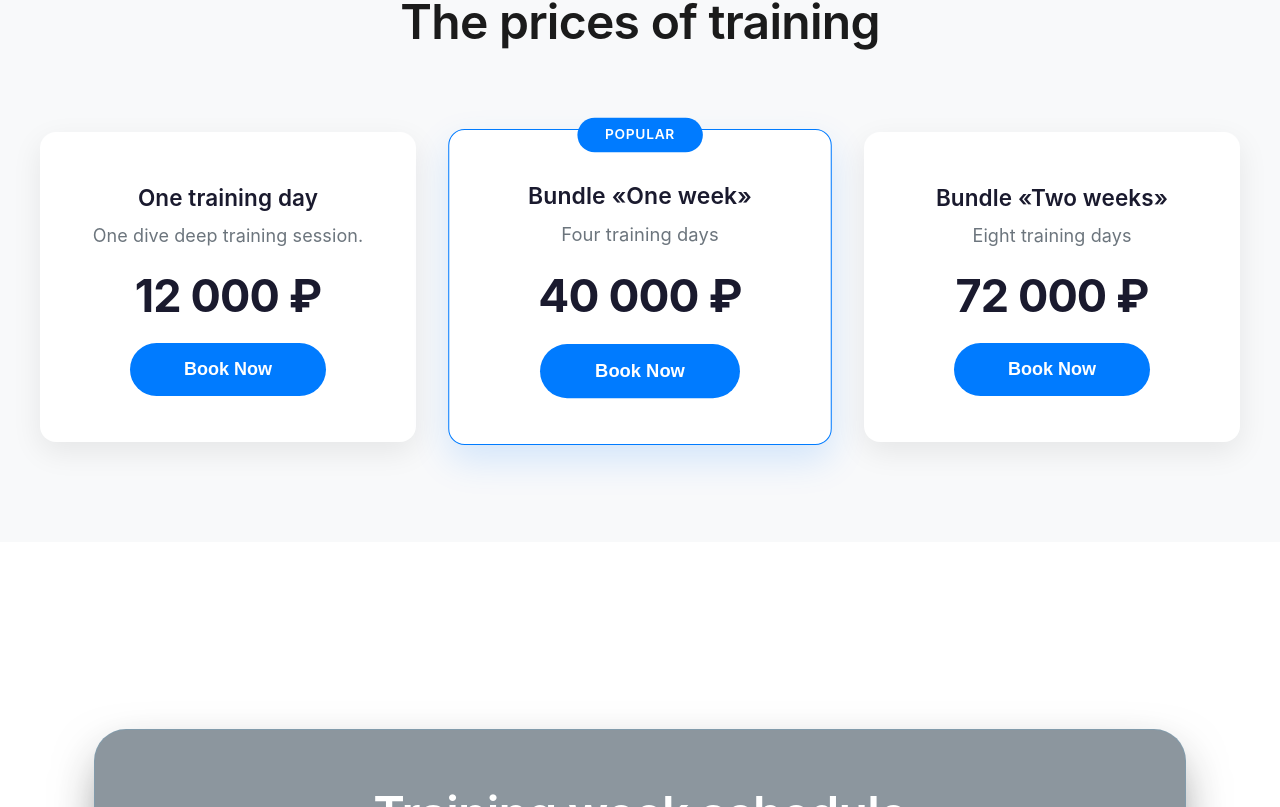
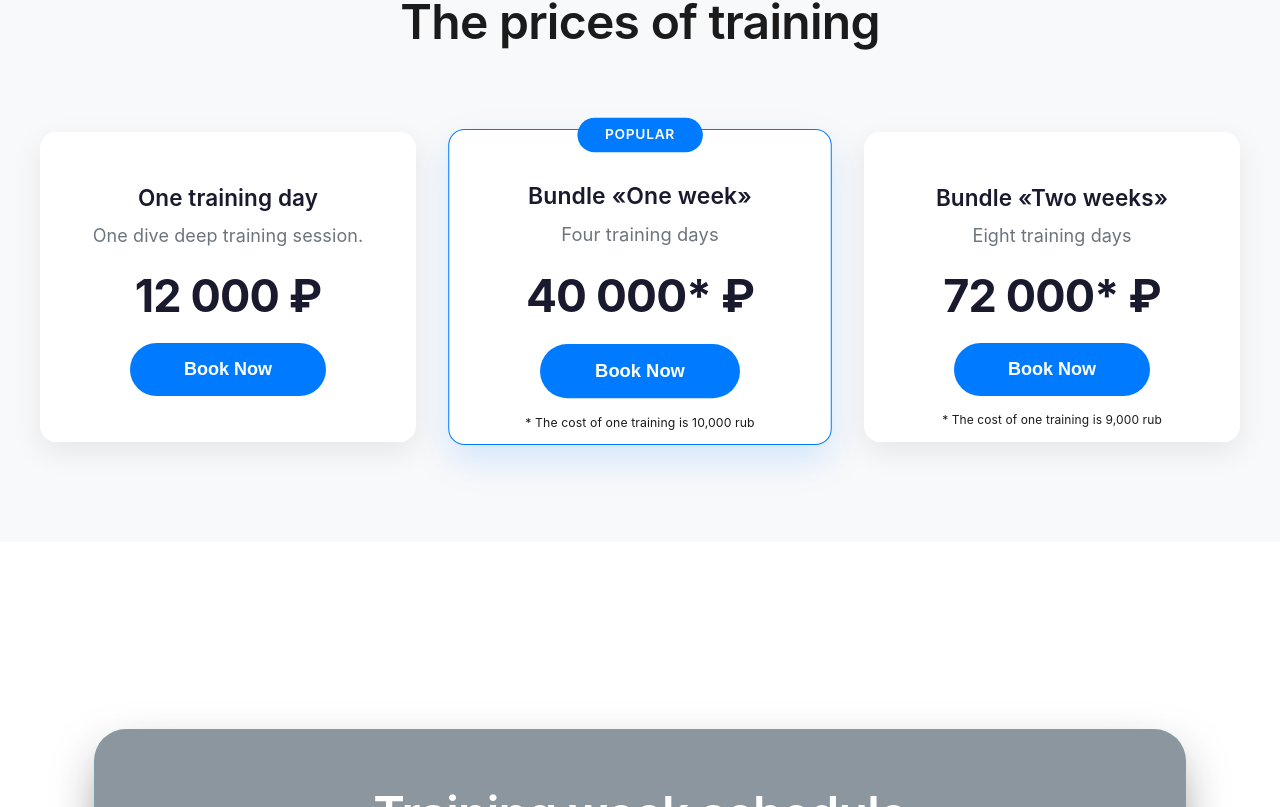
Before and after one commit to Pavel-Khokhlov/dahab_frontend, a React (Vite) app: page / in a window 1280 px wide. Shown: the part 10193-11000 px from the top of the page. Built offline with nearby package versions, Linux system fonts and the light colour scheme; the HTML template or start-up script is replaced by a standard one.

Commit message:
price card remark

```diff
--- a/src/sections/PriceNew/PricingSection.scss
+++ b/src/sections/PriceNew/PricingSection.scss
@@ -46,6 +46,7 @@ $transition: all 0.3s ease;
 }
 
 .pricing-card {
+  position: relative;
   background: $card-bg;
   border-radius: $border-radius;
   padding: 2.5rem 2rem;
@@ -136,6 +137,15 @@ $transition: all 0.3s ease;
       transform: scale(1.02);
     }
   }
+  &__mark {
+    position: absolute;
+    bottom: 10px;
+    left: 50%;
+    width: 100%;
+    transform: translateX(-50%);
+    font-size: 12px;
+    color: var(--primary-black);
+  }
 }
 
 // Responsive adjustments
--- a/src/sections/PriceNew/index.tsx
+++ b/src/sections/PriceNew/index.tsx
@@ -30,8 +30,12 @@ const plans = [
       ru: "Пакет «Неделя»",
       en: "Bundle «One week»",
     },
-    price: "40 000 ₽",
+    price: "40 000* ₽",
     isPopular: true, // Mark the middle one as popular
+    mark: {
+      ru: "Стоимость одной тренировки 10 000 р",
+      en: "The cost of one training is 10,000 rub",
+    },
   },
   {
     id: "two-weeks",
@@ -47,8 +51,12 @@ const plans = [
       ru: "Пакет «Две недели»",
       en: "Bundle «Two weeks»",
     },
-    price: "72 000 ₽",
+    price: "72 000* ₽",
     isPopular: false,
+    mark: {
+      ru: "Стоимость одной тренировки 9 000 р",
+      en: "The cost of one training is 9,000 rub",
+    },
   },
 ];
 
@@ -100,6 +108,11 @@ const PricingSection = () => {
               >
                 {t.button.bookin}
               </button>
+              {plan.mark && (
+                <p className="pricing-card__mark">
+                  * {plan.mark[currentLang]}
+                </p>
+              )}
             </div>
           ))}
         </div>
```
